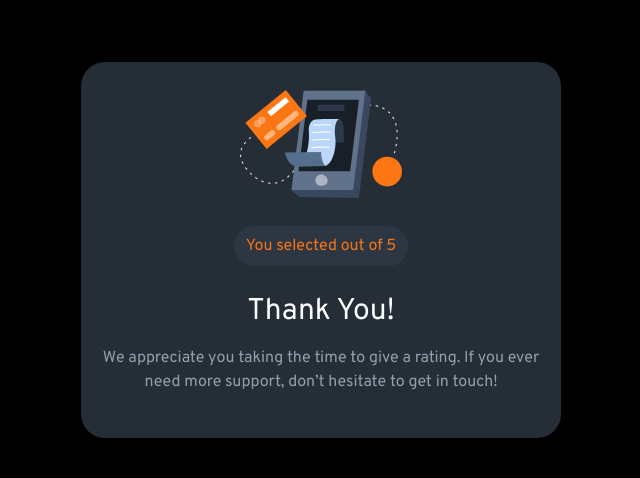
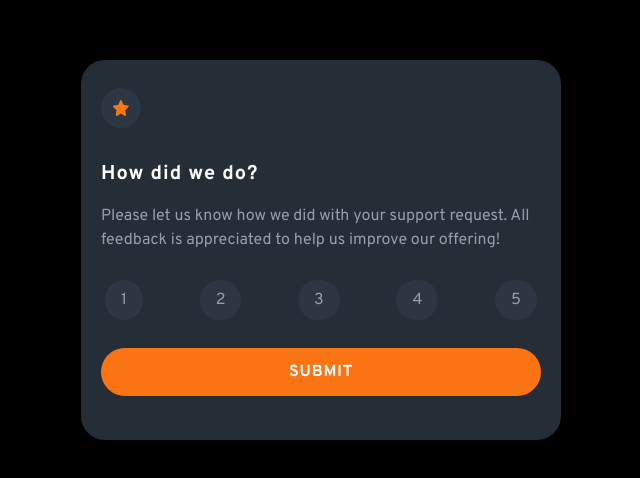
Before and after one commit to JimeBlue/interactive-rating-component-vue, a Vue app: page / in a window 1280 px wide. Shown: the part 150-628 px from the top of the page, without its empty margins (319-959 px from the left). Built offline with nearby package versions, Linux system fonts and the light colour scheme.

Commit message:
Add logic to show thank you view on form submit

```diff
--- a/src/App.vue
+++ b/src/App.vue
@@ -1,7 +1,11 @@
 <template>
   <div id="app">
-    <!-- <Form></Form> -->
-    <ThankYou></ThankYou>
+    <div v-if="!show">
+      <Form @open="showThankYou"></Form>
+    </div>
+    <div v-if="show">
+      <ThankYou> </ThankYou>
+    </div>
   </div>
 </template>
 
@@ -16,6 +20,17 @@ export default {
     Form,
     ThankYou,
   },
+  data() {
+    return {
+      show: false,
+    };
+  },
+  methods: {
+    showThankYou() {
+      this.show = !this.show;
+      console.log(show);
+    },
+  },
 };
 </script>
 
--- a/src/components/Form.vue
+++ b/src/components/Form.vue
@@ -24,7 +24,7 @@ vbase
         </p>
       </header>
       <div class="w-full">
-        <form action="">
+        <form @submit.prevent="handleSubmit">
           <ul class="list-none flex my-6 justify-between">
             <li>
               <input
@@ -105,6 +105,7 @@ vbase
           </ul>
 
           <button
+            type="submit"
             class="border-1 rounded-3xl cursor-pointer text-base font-bold tracking-wider p-3 uppercase w-full bg-[#fb7413] text-white mb-4 hover:bg-white hover:text-[#fb7413]"
           >
             Submit
@@ -122,6 +123,12 @@ export default {
       picked: "",
     };
   },
+  methods: {
+    handleSubmit() {
+      console.log("submitting");
+      this.$emit("open");
+    },
+  },
 };
 </script>
 
```
